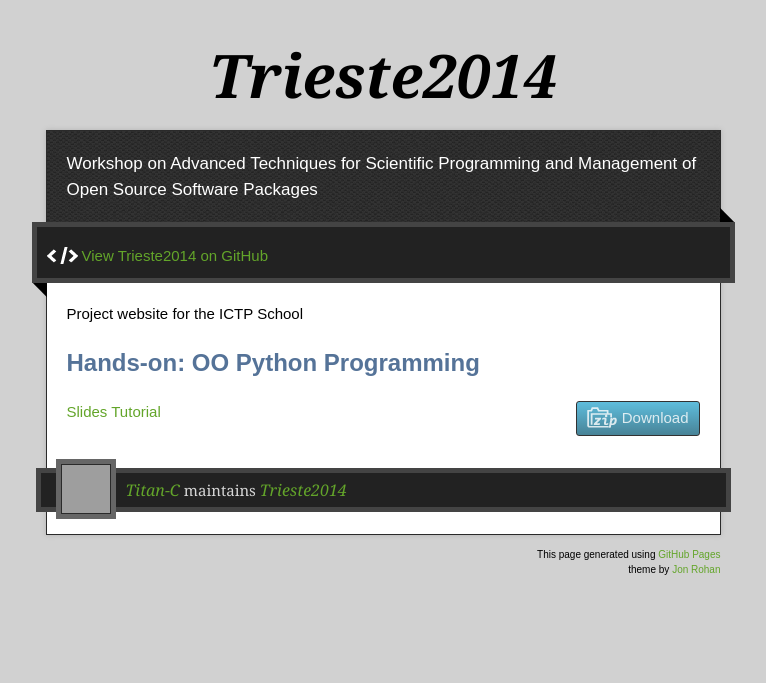
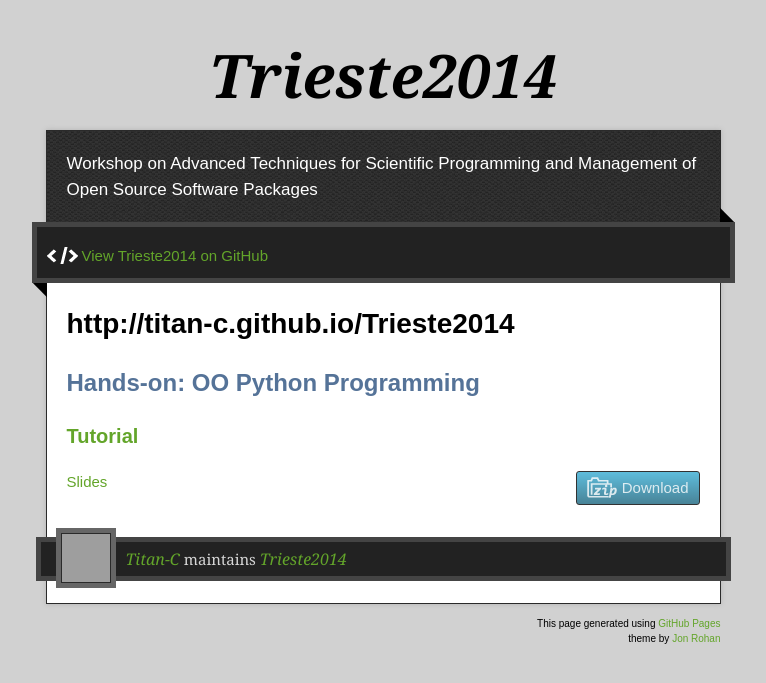
Before and after one commit to Titan-C/Trieste2014, a Jekyll site: the page built from index.md, in a window 1280 px wide. Shown: the top 683 px of the page, without its empty margins (257-1023 px from the left). Built offline with Jekyll 4.4.1, drawn with Linux system fonts in a browser that asks for light colours; nearby versions of some CDN libraries; grey boxes are pictures that could not be loaded.

Commit message:
Reorder index file

```diff
--- a/index.md
+++ b/index.md
@@ -3,10 +3,12 @@
 title: Trieste 2014
 ---
 
-Project website for the ICTP School
+# http://titan-c.github.io/Trieste2014
 
 ##  Hands-on: OO Python Programming
 
+
+### [Tutorial](https://github.com/Titan-C/Trieste2014/wiki/OOP-HandsOnSession)
+<a href="http://titan-c.github.io/Trieste2014/Downloads/queue_simulation.zip" class="download-button zip"><span>Download</span></a>
+
 [Slides](slidesOOP.html)
-[Tutorial](https://github.com/Titan-C/Trieste2014/wiki/OOP-HandsOnSession)
-<a href="http://titan-c.github.io/Trieste2014/Downloads/queue_simulation.zip" class="download-button zip"><span>Download</span></a>
```
